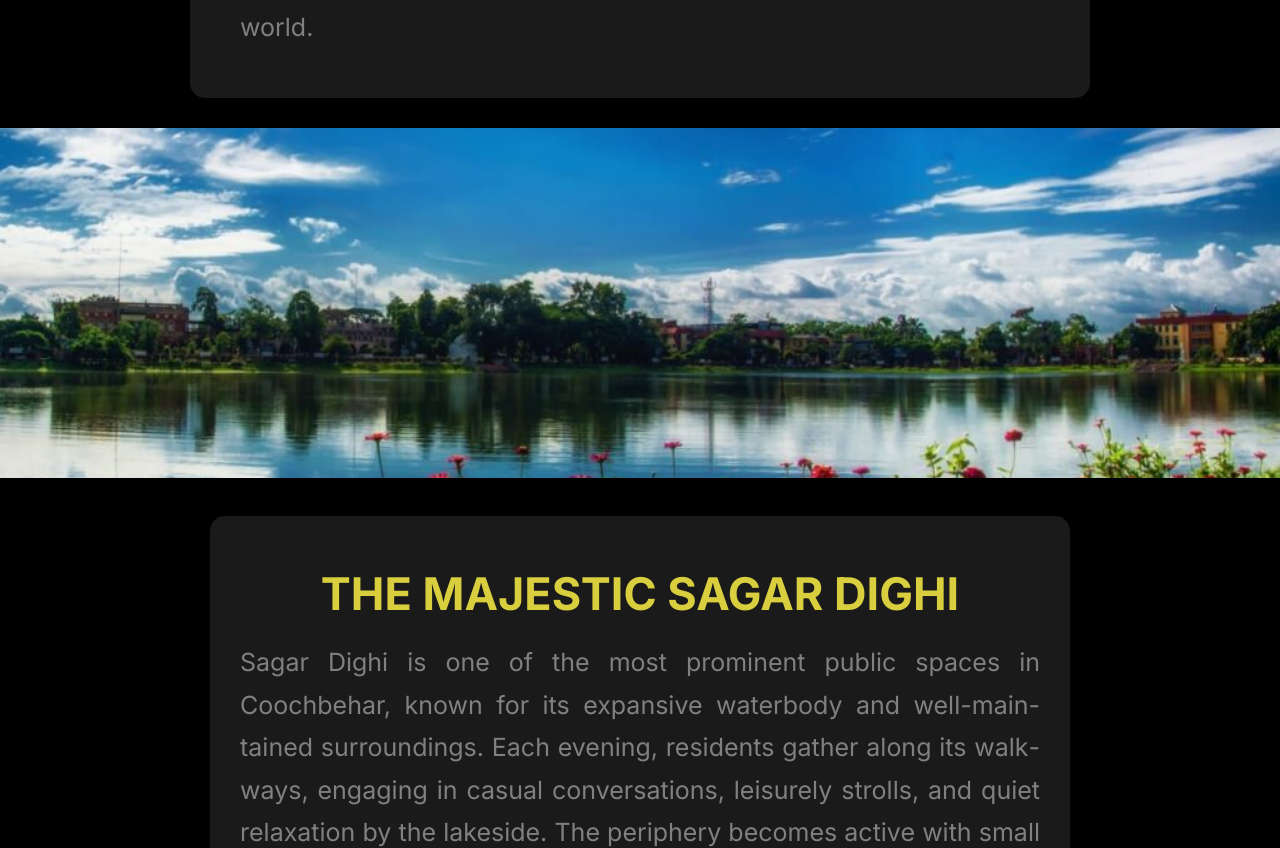
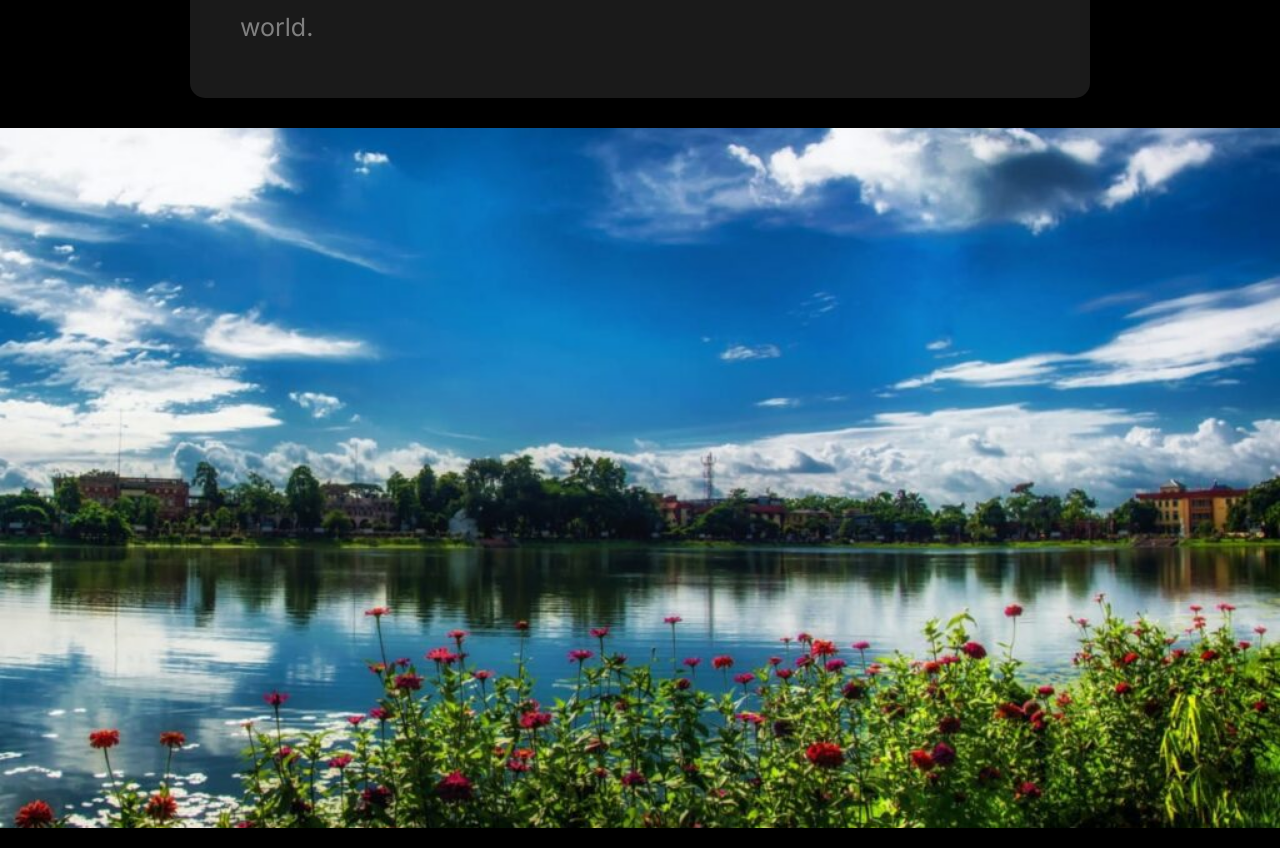
Before and after one commit to abk2191/coochbehar, a React (Vite) app: page / in a window 1280 px wide. Shown: the part 1107-1955 px from the top of the page. Built offline with nearby package versions, Linux system fonts and the light colour scheme; a web font is replaced by a local one.

Commit message:
Added new features

```diff
--- a/src/index.css
+++ b/src/index.css
@@ -105,33 +105,19 @@ body {
 }
 
 .second-banner {
-  height: 350px;
+  height: 700px;
   width: 100%;
   margin-bottom: 8px;
-  overflow-x: auto; /* Enable horizontal scrolling */
-  overflow-y: hidden; /* Hide vertical scrolling */
-  white-space: nowrap; /* Keep images in a single line */
-  scroll-snap-type: x mandatory; /* Snap to each image */
-  -webkit-overflow-scrolling: touch; /* Smooth scrolling on iOS */
 }
 
 .banner-container {
-  display: inline-flex; /* Keep images in a row */
   height: 100%;
 }
 
 .second-banner-image {
   width: 100%;
-  height: 350px;
+  height: 700px;
   object-fit: cover;
-  display: inline-block; /* Display images inline */
-  flex-shrink: 0; /* Prevent images from shrinking */
-  scroll-snap-align: start; /* Snap to start of each image */
-}
-
-.second-banner {
-  -ms-overflow-style: none; /* IE and Edge */
-  scrollbar-width: none; /* Firefox */
 }
 
 .sidebar-items {
```
